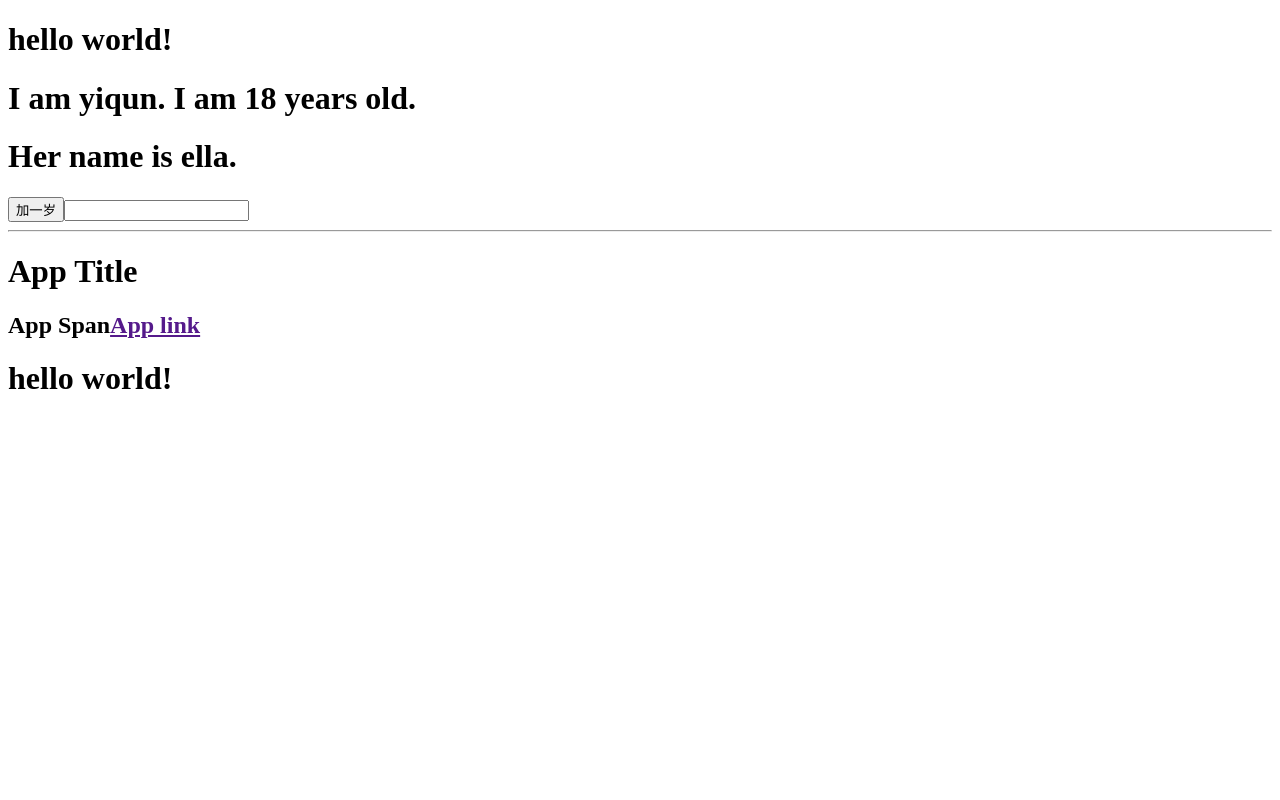
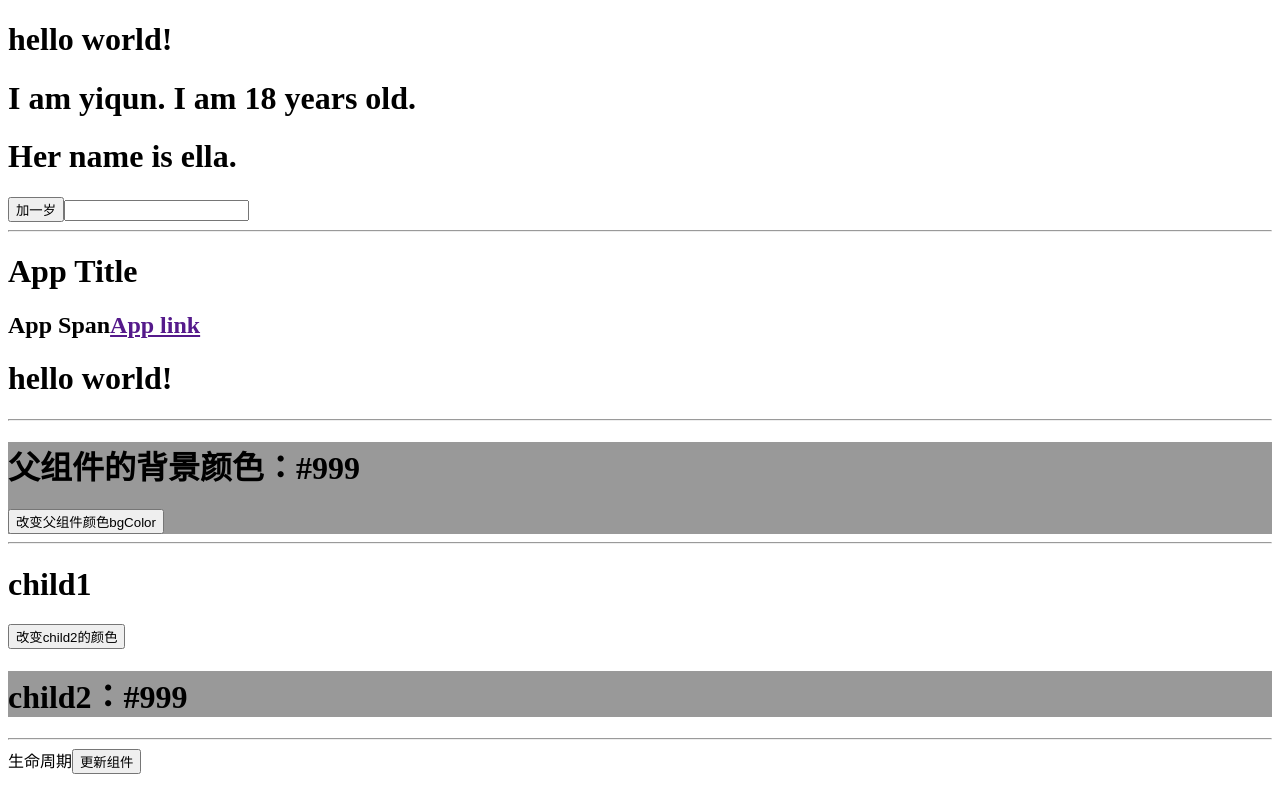
Before and after one commit to yiqunkeke/react-management, a React app: page / in a window 1280 px wide. Built offline with nearby package versions, Linux system fonts and the light colour scheme.

Commit message:
lifeCycle

```diff
--- a/src/app.jsx
+++ b/src/app.jsx
@@ -96,6 +96,7 @@ class Component2 extends React.Component {
     }
 }
 
+// 组件间的组合方式
 class AppTitle extends React.Component {
     constructor(props) {
         super(props)
@@ -104,13 +105,13 @@ class AppTitle extends React.Component {
         return (
             <div>
                 <h1>{this.props.title}</h1>
+                {/* this.props.children是react中关键字 */}
                 <h2>{this.props.children}</h2>
             </div>
         )
     }
 }
 
-// 组件间的组合方式
 class App extends React.Component {
     render() {
         return (
@@ -127,7 +128,163 @@ class App extends React.Component {
     }
 }
 
+// 子组件改变父组件中的值
+// 场景：子组件要改变父组件中的背景颜色
+class Child extends React.Component {
+    constructor(props) {
+        super(props)
+    }
 
+    render() {
+        return (
+            <div>
+                <h1>父组件的背景颜色：{this.props.bgColor}</h1>
+                <button onClick={() => this.handleClick() }>改变父组件颜色bgColor</button>
+            </div>
+        )
+    }
+
+    handleClick() {
+        // this.props.bgColor = 'red' // 报错，不可以更改父组件中传递过来的props。
+        this.props.changeColor('red')
+    }
+}
+
+class Father extends React.Component {
+    constructor(props) {
+        super(props)
+        this.state = {
+            bgColor: '#999'
+        }
+    }
+    render() {
+        return (
+            <div style={{background: this.state.bgColor}}>
+                {/* 解决办法： 在父组件中定义好改颜色的方法，传递给子组件，供子组件来调用此方法，从而修改父组件的颜色 */}
+                <Child bgColor={this.state.bgColor} changeColor={(color) => this.onBgColorChange(color)}/>
+            </div>
+        )
+    }
+
+    onBgColorChange(color) {
+        this.setState({
+            bgColor: color
+        })
+    }
+}
+
+// 兄弟组件之间的传值
+// 方式1-->状态提升到父组件中
+class Child1 extends React.Component {
+    constructor(props) {
+        super(props)
+    }
+
+    render() {
+        return (
+            <div>
+                <h1>child1</h1>
+                <button onClick={() => this.handleClick() }>改变child2的颜色</button>
+            </div>
+        )
+    }
+
+    handleClick() {
+        this.props.changeChild2Color('red')
+    }
+}
+
+class Child2 extends React.Component {
+    constructor(props) {
+        super(props)
+    }
+
+    render() {
+        return (
+            <div style={{background: this.props.bgColor}}>
+                <h1>child2：{this.props.bgColor}</h1>
+            </div>
+        )
+    }
+
+}
+
+class FatherCom extends React.Component {
+    constructor(props) {
+        super(props)
+        this.state = {
+            child2BgColor: '#999'
+        }
+    }
+    render() {
+        return (
+            <div>
+                <Child1 changeChild2Color={(color) => this.changeChild2Color(color)}/>
+                <Child2 bgColor={this.state.child2BgColor}/>
+            </div>
+        )
+    }
+
+    changeChild2Color(color) {
+        this.setState({
+            child2BgColor: color
+        })
+    }
+}
+
+//  生命周期
+/**
+ *  Mouting：挂载阶段
+ *  Updating： 运行时阶段
+ *  Unmounting： 卸载阶段
+ *  Error Handling： 加载阶段的错误处理
+ */
+
+class LifeCircle extends React.Component {
+    constructor(props) {
+        super(props)
+        console.log(1, 'constructor')
+        this.state = {
+            data: 'old state'
+        }
+    }
+
+    componentWillMount() { // 异步可以写在这
+        console.log(2, 'willMount')
+    }
+
+    componentDidMount() {
+        console.log(4, 'didMount')
+    }
+
+    componentWillReceiveProps() {
+        console.log('willReceiveProps')
+    }
+
+    shouldComponentUpdate() {
+        console.log(5, 'shouldComponentUpdate')
+        return true
+    }
+
+    componentDidUpdate() {
+        console.log(6, 'didUpdate')
+    }
+
+    handleClick() {
+        console.log('更新事件')
+        this.setState({
+            date: 'new state'
+        })
+    }
+
+    render() {
+        console.log(3, 'render')
+        return (<div>
+            生命周期
+            <button onClick={() => this.handleClick()}>更新组件</button>
+        </div>)
+    }
+}
 
 ReactDOM.render(
     <div>
@@ -135,6 +292,12 @@ ReactDOM.render(
         <Component2 name='ella'/>
         <hr></hr>
         <App/>
+        <hr></hr>
+        <Father/>
+        <hr></hr>
+        <FatherCom/>
+        <hr></hr>
+        <LifeCircle/>
     </div>,
     document.getElementById('app')
 )
```
